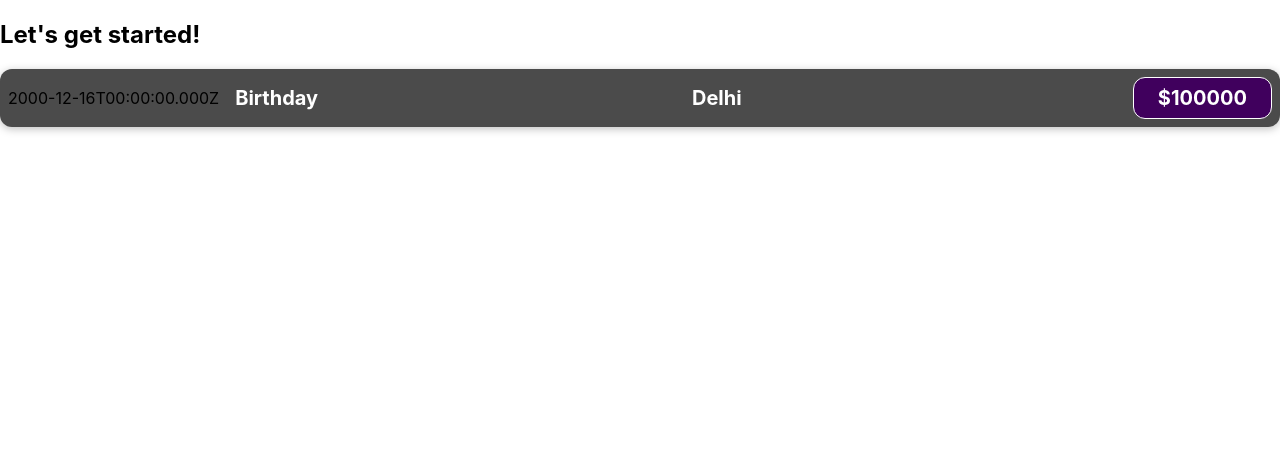
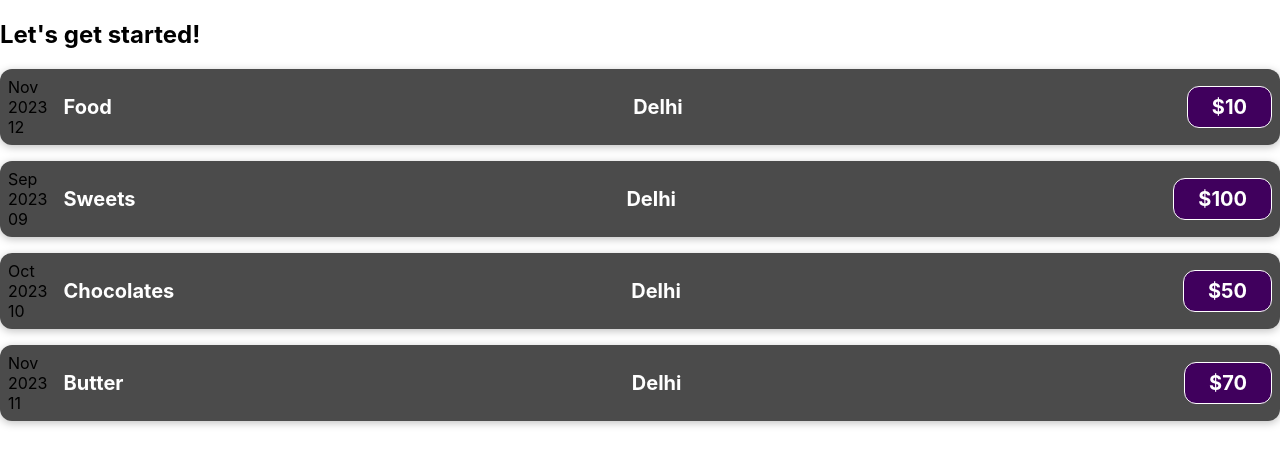
Before and after one commit to ManasB16/Lets-Get-Started-with-React, a React (Create React App) app: page / in a window 1280 px wide. Shown: the top 466 px of the page. Built offline with nearby package versions, Linux system fonts and the light colour scheme.

Commit message:
Passing data

```diff
--- a/src/App.js
+++ b/src/App.js
@@ -24,13 +24,53 @@
 
 // export default App;
 
+import React from "react";
 import ExpenseItem from "./components/ExpenseItem";
 
 function App() {
+  const expenses = [
+    {
+      id: 1,
+      title: "Food",
+      amount: 10,
+      location: "Delhi",
+      date: new Date(2023, 10, 12),
+    },
+    {
+      id: 2,
+      title: "Sweets",
+      amount: 100,
+      location: "Delhi",
+      date: new Date(2023, 8, 9),
+    },
+    {
+      id: 3,
+      title: "Chocolates",
+      amount: 50,
+      location: "Delhi",
+      date: new Date(2023, 9, 10),
+    },
+    {
+      id: 4,
+      title: "Butter",
+      amount: 70,
+      location: "Delhi",
+      date: new Date(2023, 10, 11),
+    },
+  ];
+
   return (
     <div>
       <h2>Let's get started!</h2>
-      <ExpenseItem />
+      {expenses.map((expense) => (
+        <ExpenseItem
+          key={expense.id} // Don't forget to set a unique key when mapping components
+          title={expense.title}
+          amount={expense.amount}
+          date={expense.date}
+          location={expense.location}
+        />
+      ))}
     </div>
   );
 }
--- a/src/components/ExpenseItem.js
+++ b/src/components/ExpenseItem.js
@@ -1,18 +1,20 @@
 import "./ExpenseItem.css";
 
-function ExpenseItem() {
-  const expenseDate = new Date(2000, 11, 16);
-  const expenseTitle = "Birthday";
-  const expenseAmount = 100000;
-  const locationOfExp = "Delhi";
-
+function ExpenseItem(props) {
+  const month = props.date.toLocaleString("en-US", { month: "short" });
+  const day = props.date.toLocaleString("en-US", { day: "2-digit" });
+  const year = props.date.getFullYear();
   return (
     <div className="expense-item">
-      <div>{expenseDate.toISOString()}</div>
+      <div>
+        <div>{month}</div>
+        <div>{year}</div>
+        <div>{day}</div>
+      </div>
       <div className="expense-item__description">
-        <h2>{expenseTitle}</h2>
-        <h2>{locationOfExp}</h2>
-        <div className="expense-item__price">${expenseAmount}</div>
+        <h2>{props.title}</h2>
+        <h2>{props.location}</h2>
+        <div className="expense-item__price">${props.amount}</div>
       </div>
     </div>
   );
```
